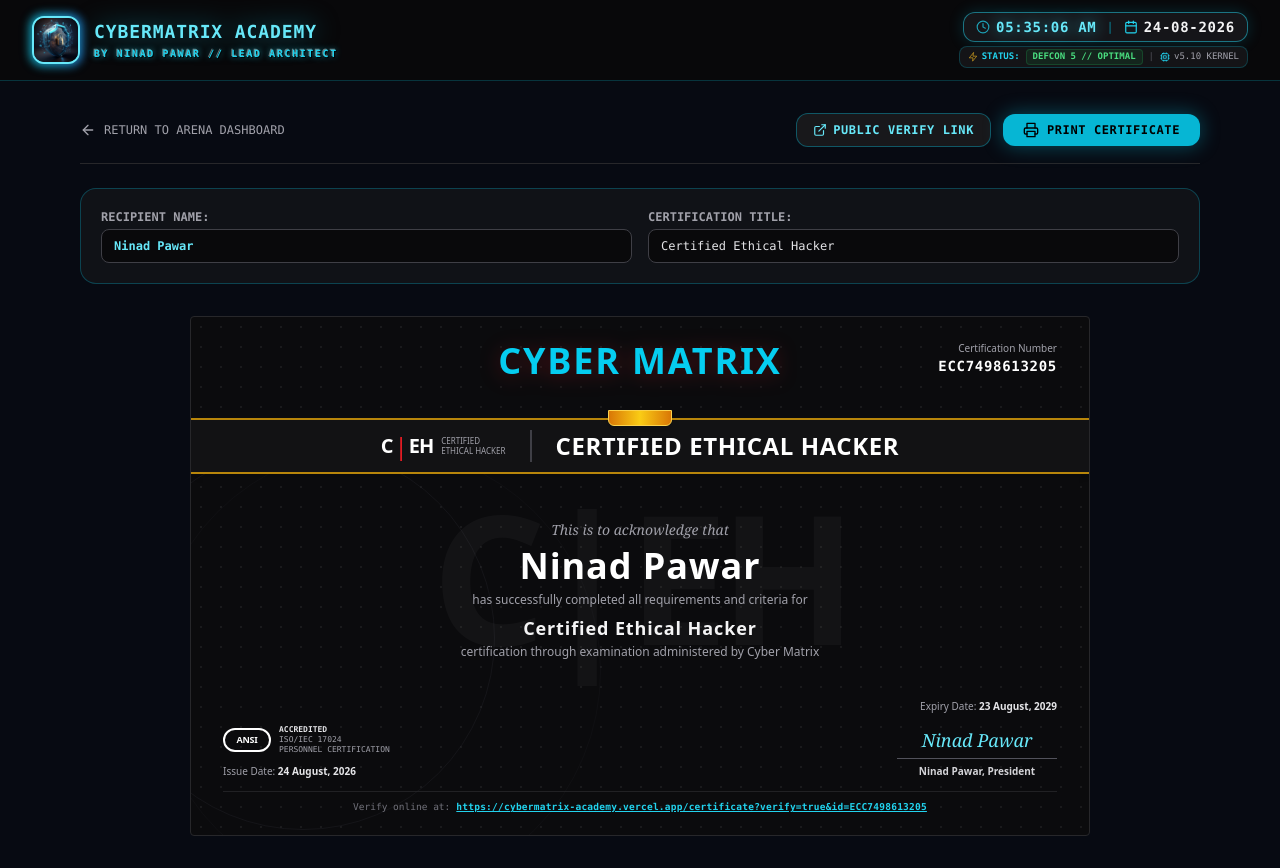
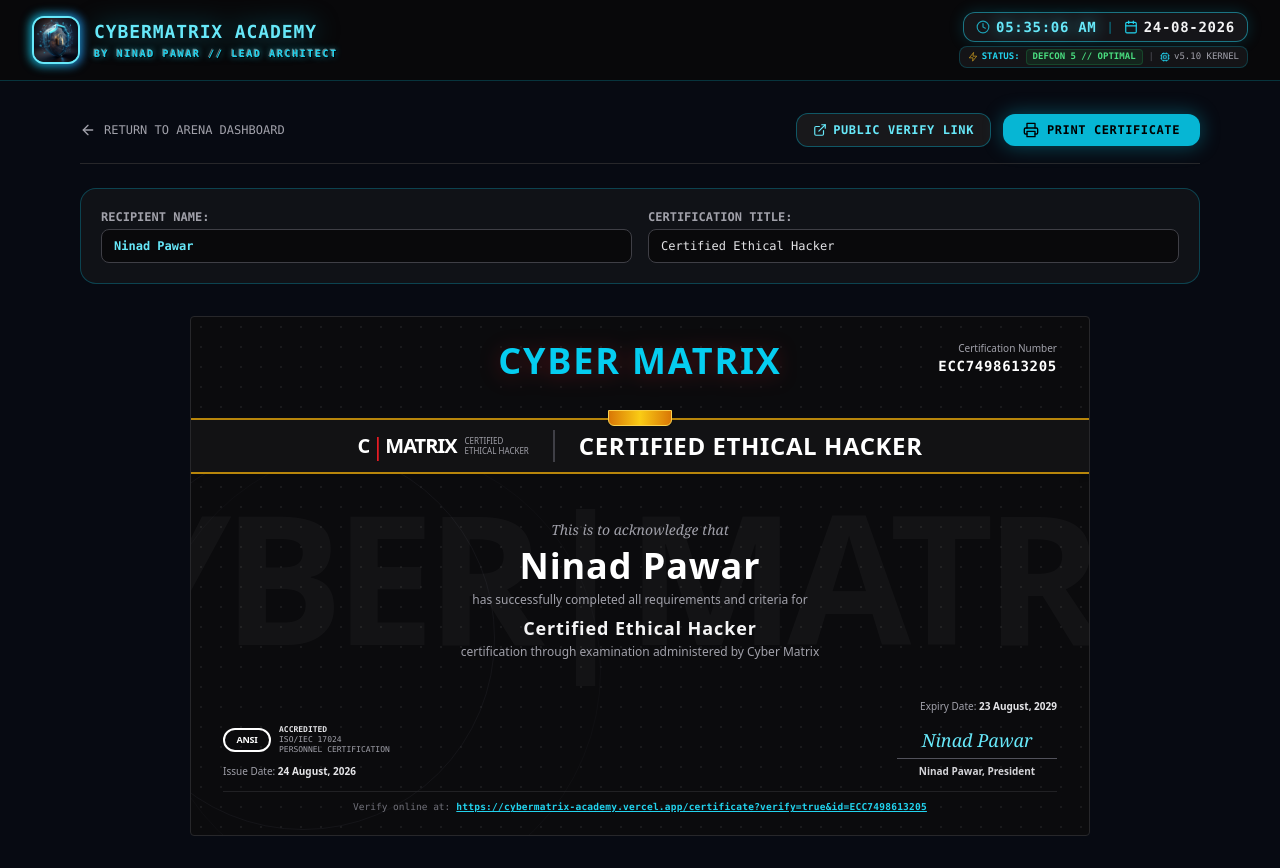
Before and after one commit to ninadcyber88-max/cybermatrix-academy, a Next.js app: page /certificate in a window 1280 px wide. Built offline with nearby package versions, Linux system fonts and the light colour scheme.

Commit message:
fix:addedtexts

```diff
--- a/app/certificate/page.tsx
+++ b/app/certificate/page.tsx
@@ -117,7 +117,7 @@ function CertificateContent() {
             <div className="absolute -left-10 top-1/4 w-[450px] h-[450px] rounded-full border border-zinc-700/10 pointer-events-none"></div>
 
             <div className="absolute inset-0 flex items-center justify-center pointer-events-none opacity-[0.03]">
-              <span className="text-[180px] font-black tracking-tighter">C|EH</span>
+              <span className="text-[180px] font-black tracking-tighter">CYBER|MATRIX</span>
             </div>
 
             {/* TOP BAR: ABSOLUTE CENTERED CYBER MATRIX & RIGHT CERT NUMBER */}
@@ -144,7 +144,7 @@ function CertificateContent() {
                     <div className="flex items-center font-black tracking-tighter text-lg sm:text-xl">
                       <span className="text-white">C</span>
                       <span className="text-[#e61c24] mx-0.5 text-2xl font-light">|</span>
-                      <span className="text-white">EH</span>
+                      <span className="text-white">MATRIX</span>
                     </div>
                     <div className="text-[8px] leading-tight text-zinc-400 uppercase font-sans text-left">
                       <p>Certified</p>
```
